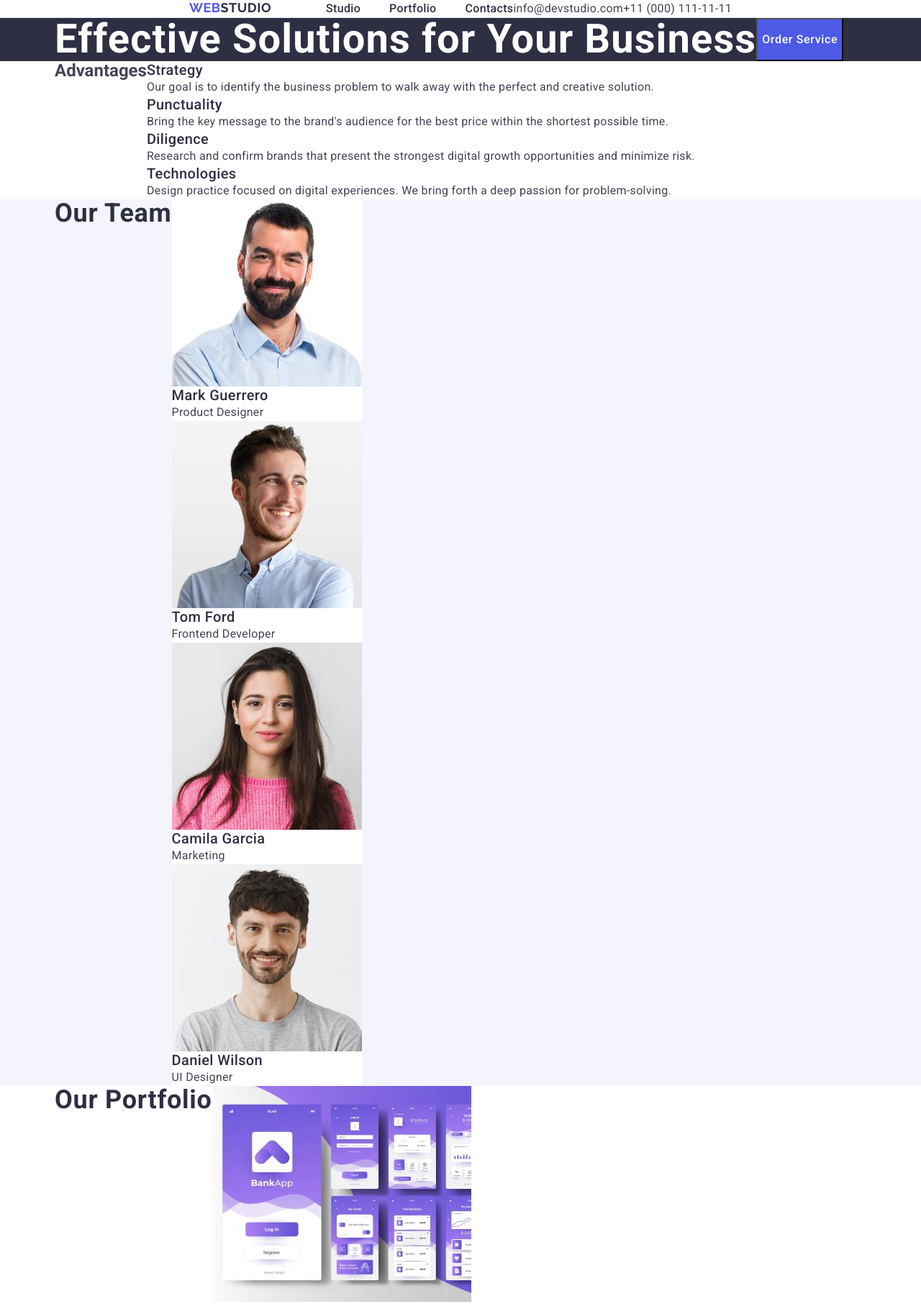
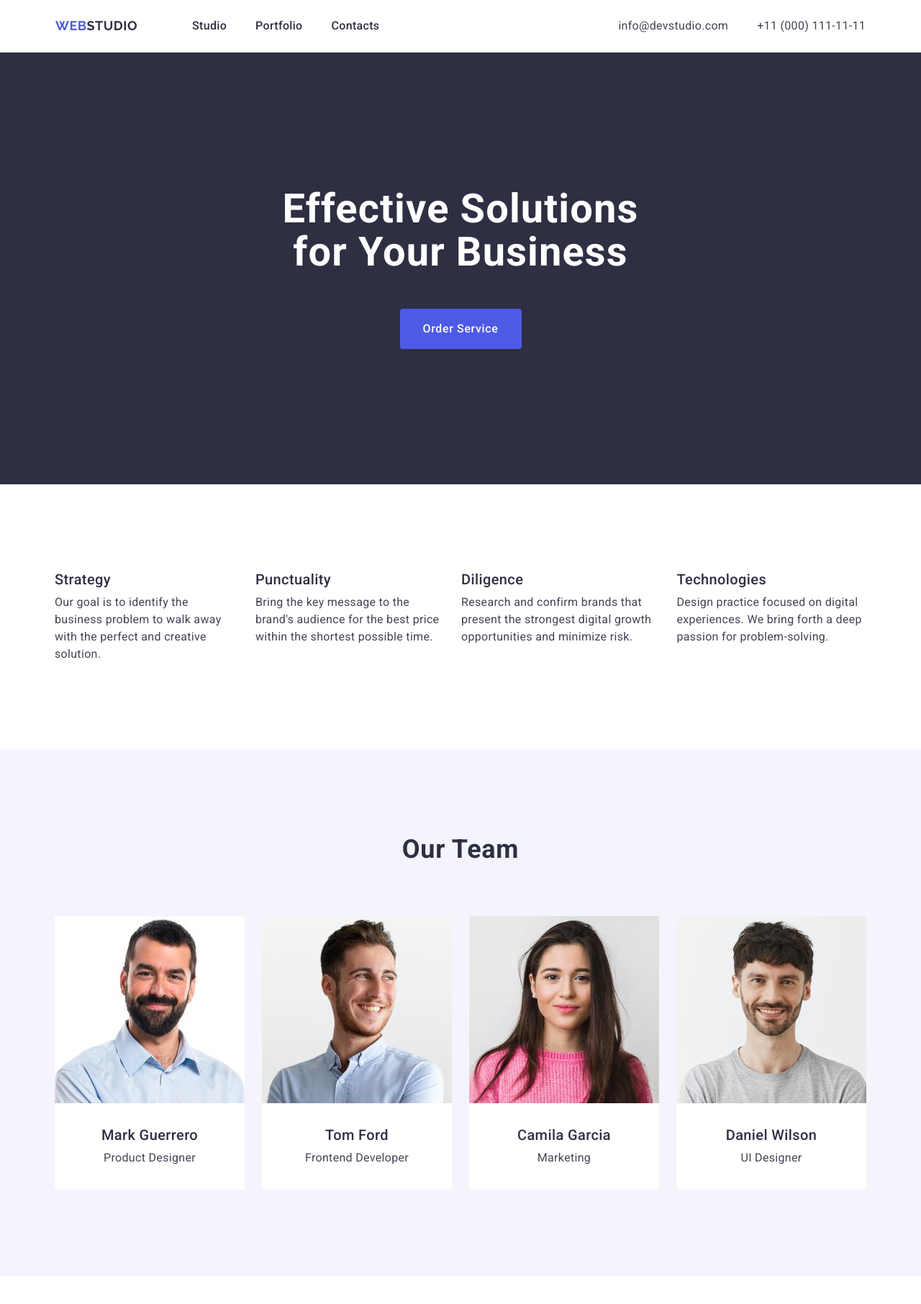
Before and after one commit to DariaDaleka/goit-markup-hw-03, a plain HTML site: page index.html in a window 1280 px wide. Shown: the top 1812 px of the page at 72% size. Drawn offline with nearby package versions, Linux system fonts and the light colour scheme.

Commit message:
global remark

```diff
--- a/css/styles.css
+++ b/css/styles.css
@@ -2,14 +2,33 @@ body {
   font-family: "Roboto", sans-serif;
   color: #434455;
   background-color: #ffffff;
+  width: 100%;
+  margin: 0;
 }
+
+img {
+  display: block;
+}
+
+header {
+  display: flex;
+  border-bottom: 1px solid #e7e9fc;
+  align-items: center;
+  justify-content: flex-start;
+  flex-direction: row;
+  margin: 0;
+}
+
+.flex {
+  display: flex;
+}
+
 .container {
   max-width: 1158px;
   padding-left: 15px;
   padding-right: 15px;
   margin-left: auto;
   margin-right: auto;
-  display: flex;
 }
 ul,
 ol {
@@ -18,26 +37,15 @@ ol {
   margin-bottom: 0;
   padding-left: 0;
 }
+
 h1,
 h2,
-h3,
-h4,
-h5,
-h6,
-p {
-  margin-top: 0;
-  margin-bottom: 0;
-}
-img {
-  display: block;
+h3 {
+  margin: 0;
 }
 
 /*Header*/
 
-header {
-  display: flex;
-  border-bottom: 1px solid #e7e9fc;
-}
 .header-nav {
   display: flex;
   margin-right: auto;
@@ -45,6 +53,12 @@ header {
 .header-nav-list {
   display: flex;
   gap: 40px;
+  align-items: flex-start;
+  justify-content: flex-start;
+  flex-direction: row;
+  margin-top: 24px;
+  margin-bottom: 24px;
+  margin-right: 332px;
 }
 
 .logo-header {
@@ -56,7 +70,14 @@ header {
   text-transform: uppercase;
   color: #4d5ae5;
   text-decoration: none;
+  display: flex;
+  align-items: center;
+  justify-content: flex-start;
+  flex-direction: row;
+  gap: 0px;
+  margin-top: 24px;
   margin-right: 76px;
+  margin-bottom: 24px;
 }
 .logo-studio {
   color: #2e2f42;
@@ -86,6 +107,9 @@ header {
 }
 .contacts-list {
   display: flex;
+  margin-top: 24px;
+  margin-bottom: 24px;
+  gap: 40px;
 }
 .link {
   font-weight: 400;
@@ -105,16 +129,27 @@ header {
 
 /*Main title*/
 
-.main-title {
+.main-section {
   background: #2e2f42;
+  text-align: center;
+  padding: 188px 0;
 }
-.main-title-text {
+
+h1 {
   font-weight: 700;
   font-size: 56px;
   line-height: 1.07;
   letter-spacing: 0.02em;
   text-align: center;
   color: #fff;
+  max-width: 496px;
+}
+
+.main-title-text {
+  display: block;
+  margin-left: auto;
+  margin-right: auto;
+  margin-bottom: 48px;
 }
 .main-button {
   background: #4d5ae5;
@@ -124,7 +159,15 @@ header {
   line-height: 1.5;
   letter-spacing: 0.04em;
   color: #fff;
-  text-align: center;
+  border-radius: 4px;
+  border: none;
+  height: 56px;
+  min-width: 169px;
+  display: block;
+  margin: 0 auto;
+  align-items: flex-start;
+  justify-content: flex-start;
+  flex-direction: row;
 }
 .main-button:hover {
   background-color: #404bbf;
@@ -132,7 +175,37 @@ header {
 .main-button:focus {
   background-color: #404bbf;
 }
+
 /*Advantages*/
+
+.advantages {
+  padding: 120px 0;
+}
+
+.visually-hidden {
+  position: absolute;
+  width: 1px;
+  height: 1px;
+  margin: -1px;
+  border: 0;
+  padding: 0;
+  white-space: nowrap;
+  clip-path: inset(100%);
+  clip: rect(0 0 0 0);
+  overflow: hidden;
+}
+
+.advantages-global-list {
+  display: flex;
+  gap: 24px;
+}
+
+.advantages-list {
+  align-items: flex-start;
+  justify-content: flex-start;
+  flex-direction: column;
+  gap: 8px;
+}
 
 .advantages-title {
   font-weight: 500;
@@ -140,6 +213,7 @@ header {
   line-height: 1.2;
   letter-spacing: 0.02em;
   color: #2e2f42;
+  margin-bottom: 8px;
 }
 .advantages-text {
   font-weight: 400;
@@ -147,14 +221,17 @@ header {
   line-height: 1.5;
   letter-spacing: 0.02em;
   color: #434455;
+  margin: 0;
 }
 
 /*Our team*/
 
 .our-team {
-  background: #f4f4fd;
+  background-color: #f4f4fd;
+  padding: 120px 0;
 }
-.our-team-title {
+
+.our-team-main-title {
   font-weight: 700;
   font-size: 36px;
   line-height: 1.11;
@@ -162,27 +239,55 @@ header {
   text-align: center;
   color: #2e2f42;
   text-transform: capitalize;
+  margin-bottom: 72px;
 }
 
-.our-team-one {
+.our-team-global-list {
+  display: flex;
+  gap: 24px;
+  align-items: center;
+  justify-content: center;
+}
+
+.our-team-list {
   background-color: #ffffff;
+  gap: 32px;
+  padding-left: 0;
+  margin: 0;
+  border-radius: 0 0 4px 4px;
+  width: calc((100% - 72px) / 4);
 }
-.our-team-name {
+
+.our-team-container {
+  padding: 32px 0;
+  text-align: center;
+}
+
+.our-team-title {
   font-weight: 500;
   font-size: 20px;
   line-height: 1.2;
   letter-spacing: 0.02em;
   color: #2e2f42;
+  align-items: center;
+  margin-bottom: 8px;
 }
+
 .our-team-text {
   font-weight: 400;
   font-size: 16px;
   line-height: 1.5;
   letter-spacing: 0.02em;
   color: #434455;
+  margin: 0;
 }
 
 /*Our Portfolio*/
+
+.our-portfolio {
+  background-color: #fff;
+  padding: 120px 0;
+}
 
 .our-portfolio-main-title {
   font-weight: 700;
@@ -192,11 +297,39 @@ header {
   text-align: center;
   color: #2e2f42;
   text-transform: capitalize;
+  margin-bottom: 72px;
 }
 
-.banking-app {
-  color: #ffffff;
+.our-portfolio-global-list {
+  display: flex;
+  text-align: center;
+  justify-content: center;
+  flex-wrap: wrap;
+  column-gap: 24px;
+  row-gap: 48px;
+  padding-left: 0;
+  margin: 0;
 }
+
+.our-portfolio-list {
+  display: block;
+  align-items: center;
+  justify-content: center;
+  background-color: #fff;
+  line-height: 1.5;
+  letter-spacing: 0.02em;
+  padding-left: 0;
+  margin: 0;
+  width: calc((100% - 48px) / 3);
+}
+
+.our-portfolio-container {
+  border-left: 1px solid #e7e9fc;
+  border-right: 1px solid #e7e9fc;
+  border-bottom: 1px solid #e7e9fc;
+  padding: 32px 16px;
+}
+
 .our-portfolio-title {
   font-weight: 500;
   font-size: 20px;
@@ -215,9 +348,20 @@ header {
 
 /*Footer*/
 
-.footer-style {
+footer {
   background: #2e2f42;
+  align-items: flex-start;
+  justify-content: flex-start;
+  flex-direction: column;
+  gap: 0px;
+  padding: 100px 0;
 }
+
+#lg-footer {
+  color: #4d5ae5;
+  display: inline-block;
+}
+
 .logo-footer {
   font-family: "Raleway", sans-serif;
   font-weight: 700;
@@ -227,14 +371,25 @@ header {
   text-transform: uppercase;
   color: #4d5ae5;
   text-decoration: none;
+  display: inline-block;
+  margin-bottom: 16px;
+  padding: 0;
 }
+
 .footer-logo-studio {
   color: #f4f4fd;
+  font-weight: 700;
+  font-size: 18px;
+  line-height: 1.17;
+  letter-spacing: 0.03em;
+  text-transform: uppercase;
 }
+
 .footer-text {
   font-weight: 400;
   font-size: 16px;
   line-height: 1.5;
   letter-spacing: 0.02em;
   color: #f4f4fd;
+  max-width: 264px;
 }
--- a/index.html
+++ b/index.html
@@ -23,7 +23,7 @@
     <!--Header-->
 
     <header>
-      <div class="container">
+      <div class="container flex">
         <nav class="header-nav">
           <a href="./index.html" class="logo-header"
             >Web<span class="logo-studio">Studio</span></a
@@ -53,19 +53,19 @@
     <!--Main-->
 
     <main>
-      <section class="main-title">
+      <section class="main-section">
         <div class="container">
           <h1 class="main-title-text">Effective Solutions for Your Business</h1>
           <button type="button" class="main-button">Order Service</button>
         </div>
       </section>
 
-      <section>
+      <section class="advantages">
         <div class="container">
-          <h2 class="advantages-main-title">Advantages</h2>
+          <h2 class="visually-hidden">Advantages</h2>
 
-          <ul>
-            <li>
+          <ul class="advantages-global-list">
+            <li class="advantages-list">
               <h3 class="advantages-title">Strategy</h3>
               <p class="advantages-text">
                 Our goal is to identify the business problem to walk away with
@@ -104,43 +104,51 @@
 
       <section class="our-team">
         <div class="container">
-          <h2 class="our-team-title">Our Team</h2>
+          <h2 class="our-team-main-title">Our Team</h2>
 
-          <ul>
-            <li class="our-team-one">
+          <ul class="our-team-global-list">
+            <li class="our-team-list">
               <img
                 src="./images/team-card-1.jpg"
                 width="264"
                 alt="Mark Guerrero"
               />
-              <h3 class="our-team-name">Mark Guerrero</h3>
+              <div class="our-team-container">
+                <h3 class="our-team-title">Mark Guerrero</h3>
                 <p class="our-team-text">Product Designer</p>
+              </div>
             </li>
 
-            <li class="our-team-one">
+            <li class="our-team-list">
               <img src="./images/team-card-2.jpg" width="264" alt="Tom Ford" />
-              <h3 class="our-team-name">Tom Ford</h3>
+              <div class="our-team-container">
+                <h3 class="our-team-title">Tom Ford</h3>
                 <p class="our-team-text">Frontend Developer</p>
+              </div>
             </li>
 
-            <li class="our-team-one">
+            <li class="our-team-list">
               <img
                 src="./images/team-card-3.jpg"
                 width="264"
                 alt="Camila Garcia"
               />
-              <h3 class="our-team-name">Camila Garcia</h3>
+              <div class="our-team-container">
+                <h3 class="our-team-title">Camila Garcia</h3>
                 <p class="our-team-text">Marketing</p>
+              </div>
             </li>
 
-            <li class="our-team-one">
+            <li class="our-team-list">
               <img
                 src="./images/team-card-4.jpg"
                 width="264"
                 alt="Daniel Wilson"
               />
-              <h3 class="our-team-name">Daniel Wilson</h3>
+              <div class="our-team-container">
+                <h3 class="our-team-title">Daniel Wilson</h3>
                 <p class="our-team-text">UI Designer</p>
+              </div>
             </li>
           </ul>
         </div>
@@ -148,65 +156,77 @@
 
       <!--Our Portfolio-->
 
-      <section>
+      <section class="our-portfolio">
         <div class="container">
           <h2 class="our-portfolio-main-title">Our Portfolio</h2>
 
-          <ul>
-            <li class="banking-app">
+          <ul class="our-portfolio-global-list">
+            <li class="our-portfolio-list">
               <img
                 src="./images/banking_app.jpg"
                 width="360"
                 alt="Banking App"
               />
+              <div class="our-portfolio-container">
                 <h3 class="our-portfolio-title">Banking App</h3>
                 <p class="our-portfolio-text">App</p>
+              </div>
             </li>
-            <li>
+            <li class="our-portfolio-list">
               <img
                 src="./images/cashless_payment.jpg"
                 width="360"
                 alt="Cashless Payment"
               />
+              <div class="our-portfolio-container">
                 <h3 class="our-portfolio-title">Cashless Payment</h3>
                 <p class="our-portfolio-text">Marketing</p>
+              </div>
             </li>
-            <li>
+            <li class="our-portfolio-list">
               <img
                 src="./images/meditation_app.jpg"
                 width="360"
                 alt="Meditation App"
               />
+              <div class="our-portfolio-container">
                 <h3 class="our-portfolio-title">Meditation App</h3>
                 <p class="our-portfolio-text">App</p>
+              </div>
             </li>
-            <li>
+            <li class="our-portfolio-list">
               <img
                 src="./images/taxi_service.jpg"
                 width="360"
                 alt="Taxi Service"
               />
+              <div class="our-portfolio-container">
                 <h3 class="our-portfolio-title">Taxi Service</h3>
                 <p class="our-portfolio-text">Marketing</p>
+              </div>
             </li>
 
-            <li>
+            <li class="our-portfolio-list">
               <img
                 src="./images/screen_Illustrations.jpg"
                 width="360"
                 alt="Screen Illustrations"
               />
+              <div class="our-portfolio-container">
                 <h3 class="our-portfolio-title">Screen Illustrations</h3>
                 <p class="our-portfolio-text">Design</p>
+              </div>
             </li>
-            <li>
+            <li class="our-portfolio-list">
               <img
                 src="./images/online_courses.jpg"
                 width="360"
                 alt="Online Courses"
               />
+              <div class="our-portfolio-container">
                 <h3 class="our-portfolio-title">Online Courses</h3>
                 <p class="our-portfolio-text">Marketing</p>
+              </div>
             </li>
           </ul>
         </div>
@@ -215,9 +235,9 @@
 
     <!--Footer-->
 
-    <footer class="footer-style">
+    <footer>
       <div class="container">
-        <a href="./index.html" class="logo-footer"
+        <a id="lg-footer" href="./index.html" class="logo-footer"
           >Web<span class="footer-logo-studio">Studio</span></a
         >
         <p class="footer-text">
```
Lines whose indentation alone changed are shown as unchanged.
